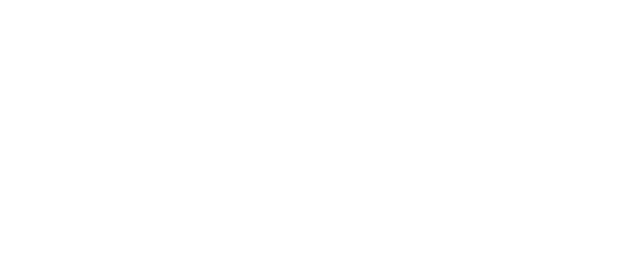
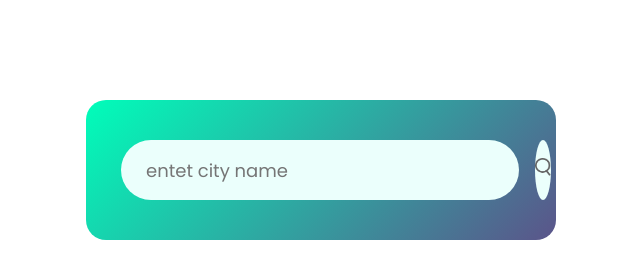
Before and after one commit to denyskh4991/weather-app-js, a plain HTML site: page index.html in a window 1280 px wide. Shown: the whole page, without its empty margins (319-959 px from the left). Drawn offline with Linux system fonts and the light colour scheme.

Commit message:
Search and button

```diff
--- a/index.html
+++ b/index.html
@@ -13,5 +13,12 @@
 </head>
 <body>
 
+<div class="card">
+    <div class="search">
+        <input type="text" placeholder="entet city name" spellcheck="false">
+        <button><img src="images/search.png"></button>
+    </div>
+</div>
+
 </body>
 </html>
--- a/styles.css
+++ b/styles.css
@@ -4,3 +4,52 @@
     font-family: Poppins, sans-serif;
     box-sizing: border-box;
 }
+
+bode {
+    background: #222;
+}
+
+.card {
+    width: 90%;
+    max-width: 470px;
+    background: linear-gradient(135deg, #00feba, #5b548a);
+    color: #fff;
+    margin: 100px auto 0;
+    border-radius: 20px;
+    padding: 40px 35px;
+    text-align: center;
+}
+
+.search {
+    width: 100%;
+    display: flex;
+    align-items: center;
+    justify-content: space-between;
+}
+
+.search input {
+    border: 0;
+    outline: 0;
+    background: #ebfffc;
+    color: #555;
+    padding: 10px 25px;
+    height: 60px;
+    border-radius: 30px;
+    flex: 1;
+    margin-right: 16px;
+    font-size: 18px;
+}
+
+.search button {
+    border: 0;
+    outline: 0;
+    background: #ebfffc;
+    border-radius: 50%;
+    width: 60px;
+    height: 60px;
+    cursor: pointer;
+}
+
+.search button img {
+    width: 16px;
+}
```
